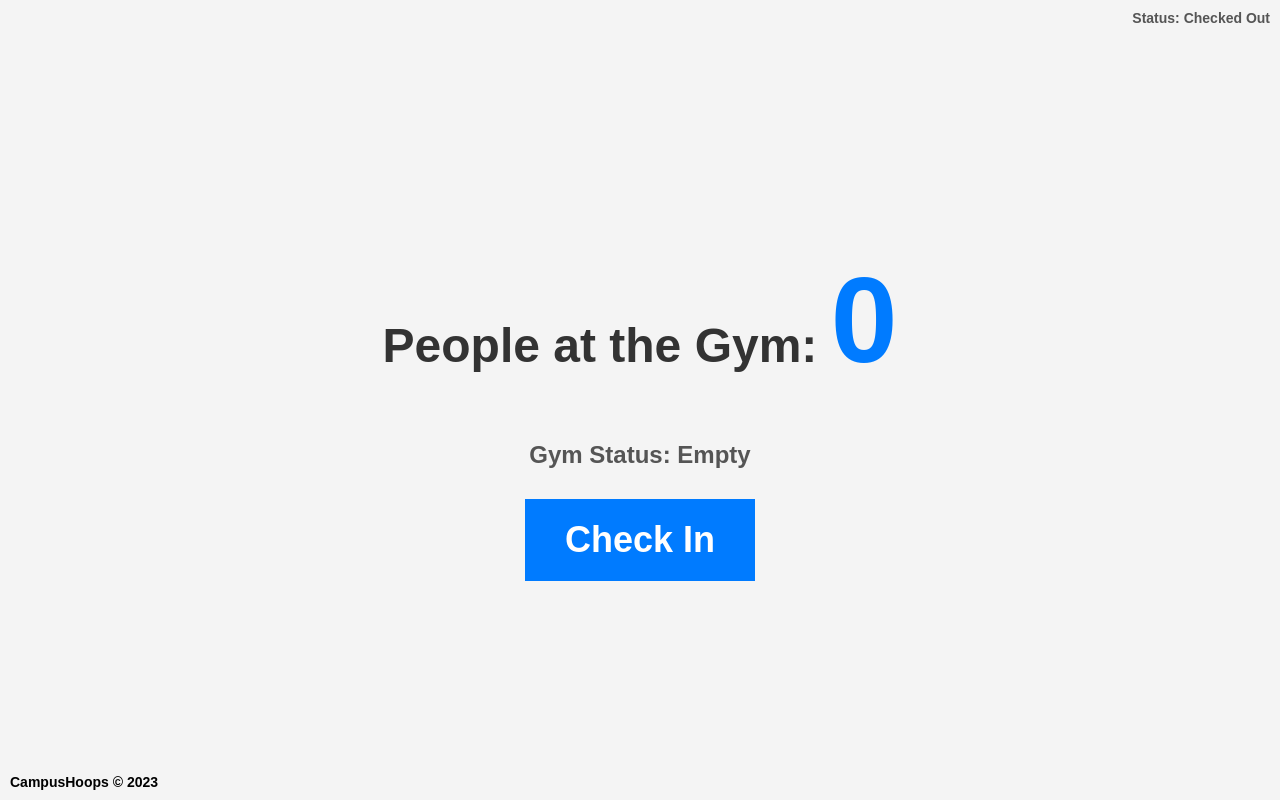
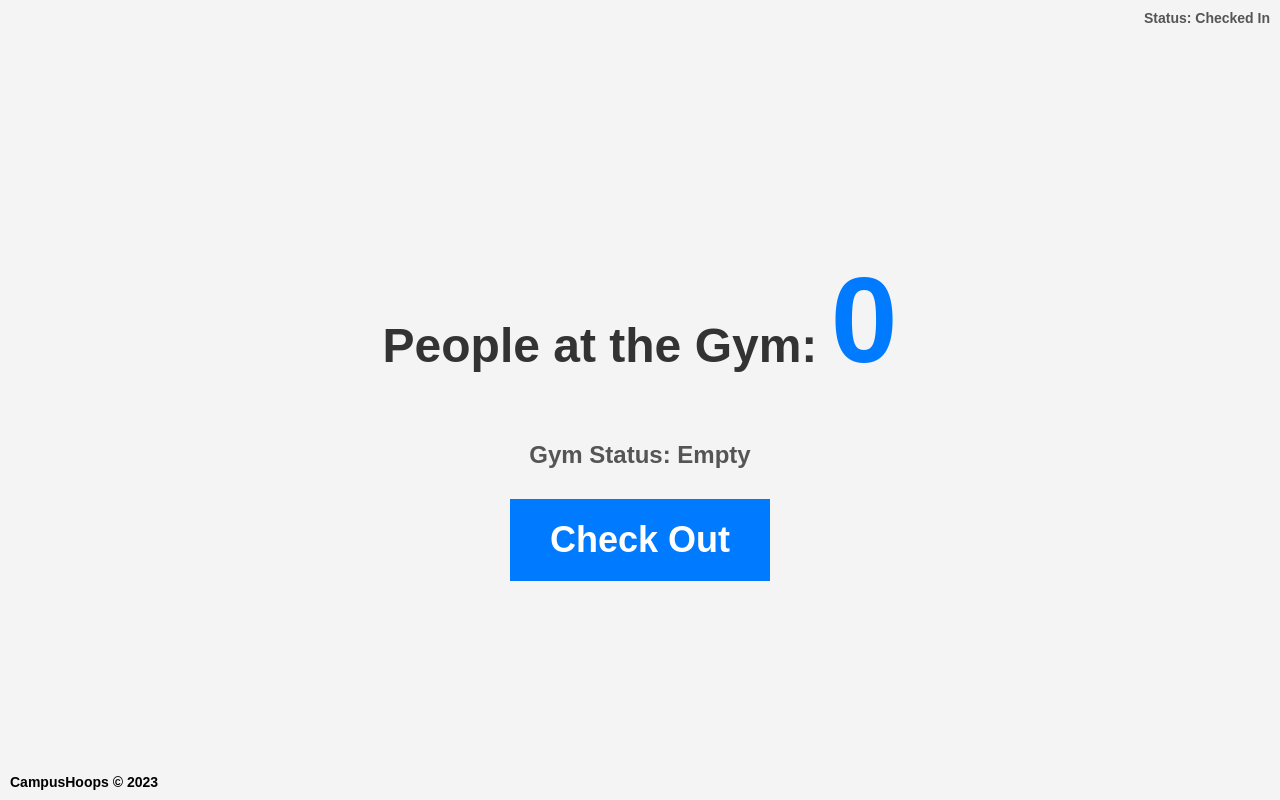
Before and after one commit to mattpolsky1/srcchecker, a website: page Public/index.html in a window 1280 px wide. Both pictures are taken after a click on the button "Check In". Drawn offline with nearby package versions, Linux system fonts and the light colour scheme; some packages are replaced by stand-ins of ours; no server answers.

Commit message:
new changes

```diff
--- a/Public/index.html
+++ b/Public/index.html
@@ -105,8 +105,14 @@
         // Event listener for the Check-In button
         toggleCheckInButton.addEventListener("click", () => {
             if (!checkedIn) {
+
                 const currentTime = Date.now();
                 if (currentTime - lastCheckOutTime >= 15000) { // 15-second cooldown
+                    checkedIn = true; // User checks in
+                    localStorage.setItem(localStorageKey, "checkedIn");
+                    updateStatus("Checked In");
+                    toggleCheckInButton.textContent = "Check Out";
+
                     // Get the user's location and send it to the server
                     if (navigator.geolocation) {
                         navigator.geolocation.getCurrentPosition((position) => {
@@ -142,10 +148,8 @@
         });
 
         function updateCount(count) {
-            if (checkedIn) {
-                peopleAtGymElement.textContent = count;
-                updateGymStatus(count);
-            }
+            peopleAtGymElement.textContent = count;
+            updateGymStatus(count);
         }
 
         function updateStatus(status) {
```
